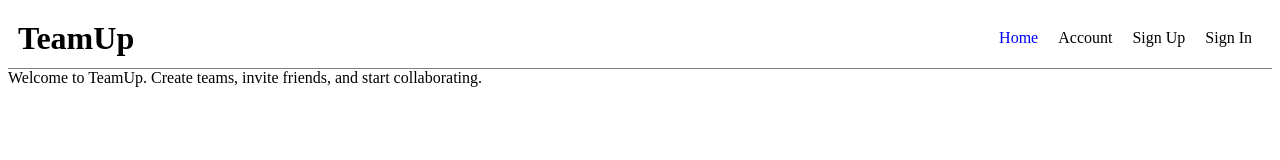
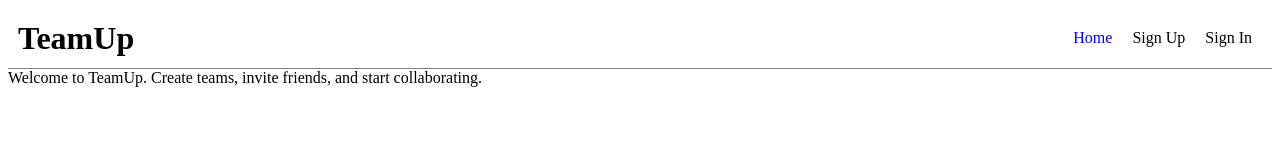
Before and after one commit to upsmancsr/Team-Up, a React (Create React App) app in the folder frontend/: page / in a window 1280 px wide. Shown: the top 160 px of the page. Built offline with nearby package versions, Linux system fonts and the light colour scheme; no server answers.

Commit message:
removed Account link on NavNonAuth.

```diff
--- a/frontend/src/components/navigation/NavNonAuth.js
+++ b/frontend/src/components/navigation/NavNonAuth.js
@@ -19,7 +19,6 @@ const NavNonAuth = () => (
     <div className='nav-non-auth-container'>
         <span>
             {styledNavLink('/', 'Home', 'exact')}
-            {styledNavLink('/useraccount', 'Account')}
             {styledNavLink('/signup', 'Sign Up')}
             {styledNavLink('/signin', 'Sign In')}
         </span>
```
